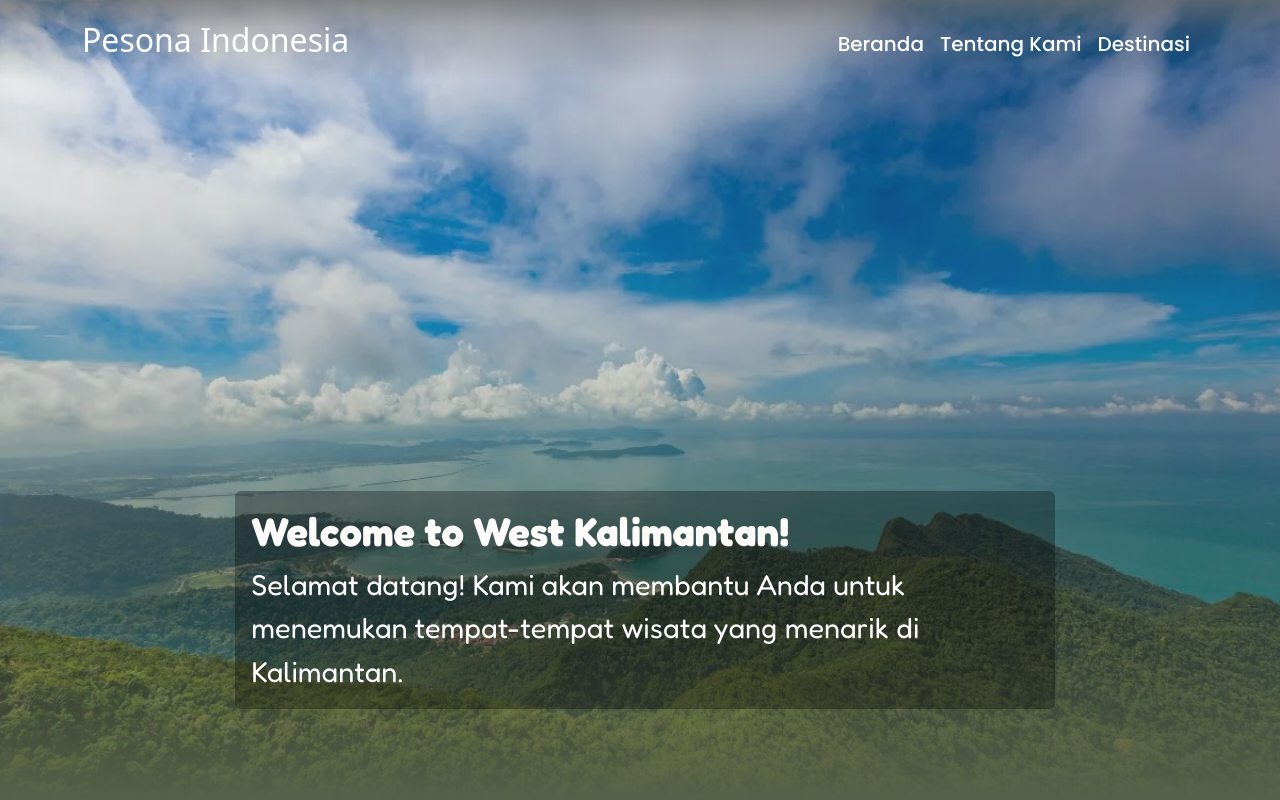
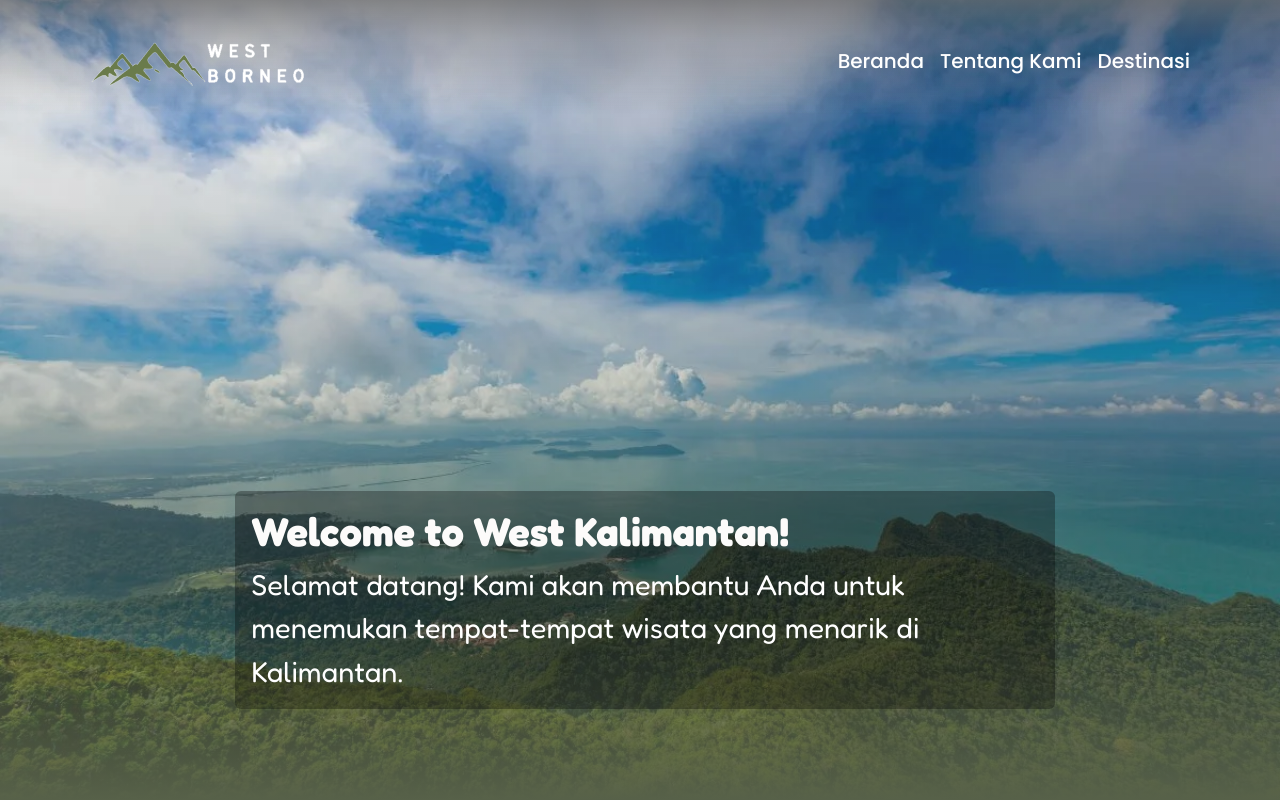
Before and after one commit to byonicku/West-Borneo, a React (Vite) app: page / in a window 1280 px wide. Shown: the top 800 px of the page. Built offline with nearby package versions, Linux system fonts and the light colour scheme.

Commit message:
add logo

```diff
--- a/src/component/Header.jsx
+++ b/src/component/Header.jsx
@@ -38,7 +38,7 @@ export default function Header() {
       <Container>
         <Navbar.Brand style={{ cursor: "pointer" }} onClick={() => scrollToTop()}>
           <div className="logo">
-            <h2>Pesona Indonesia</h2>
+            <img src="../logo.png" alt="logo" height="80px" />
           </div>
         </Navbar.Brand>
         <Navbar.Toggle aria-controls="navbarNavDropdown">
```
Also changed, not shown: public/logo.png (added).
